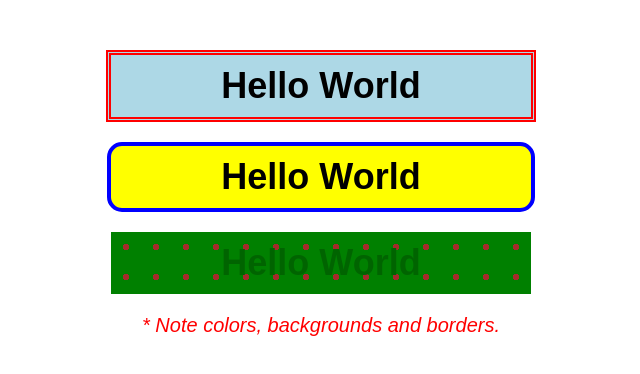
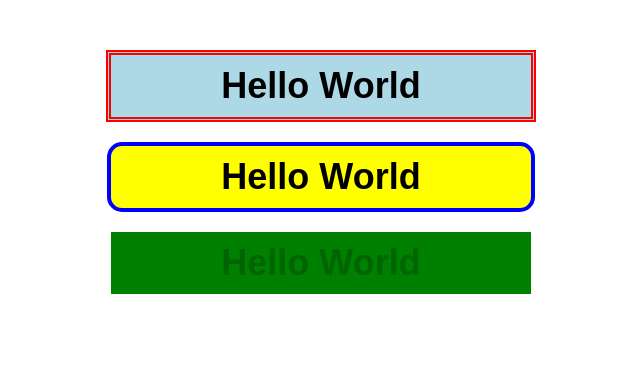
Before and after one commit to pers345/exercise12, a plain HTML site: page index.html in a window 1280 px wide. Shown: the whole page, without its empty margins (319-959 px from the left). Drawn offline with Linux system fonts and the light colour scheme.

Commit message:
Update index.html

```diff
--- a/index.html
+++ b/index.html
@@ -28,14 +28,9 @@
     .box3 {
       background-color: green;
       color: darkgreen;
-      background-image: radial-gradient(brown 15%, transparent 15%);
+      background-image: radial-gradient(brown 15%);
       background-size: 30px 30px;
       border: none;
-    }
-    p.note {
-      color: red;
-      font-style: italic;
-      font-size: 20px;
     }
   </style>
 </head>
@@ -43,6 +38,6 @@
   <div class="box1">Hello World</div>
   <div class="box2">Hello World</div>
   <div class="box3">Hello World</div>
-  <p class="note">* Note colors, backgrounds and borders.</p>
+
 </body>
 </html>
```
